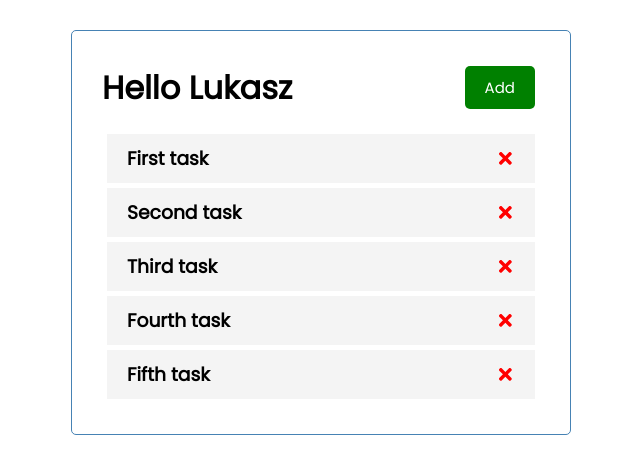
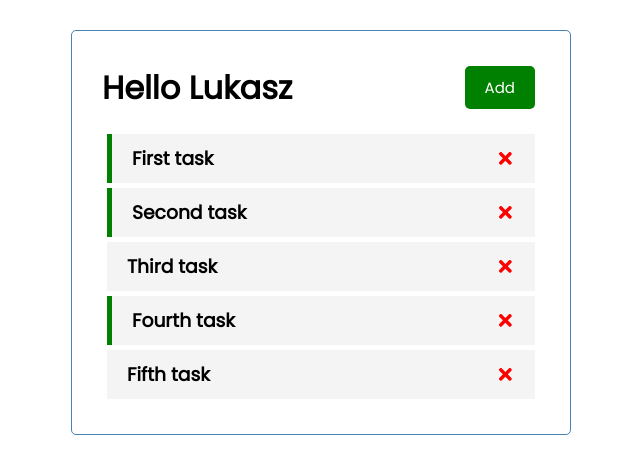
Before and after one commit to lukasz-klekner/task_tracker_react, a React (Create React App) app: page / in a window 1280 px wide. Shown: the top 474 px of the page, without its empty margins (319-959 px from the left). Built offline with nearby package versions, Linux system fonts and the light colour scheme.

Commit message:
adds toggleReminder fn

```diff
--- a/src/App.js
+++ b/src/App.js
@@ -5,21 +5,32 @@ import Tasks from './components/Tasks'
 
 function App() {
   const [tasks, setTasks] = useState([
-    { id: 1, text: 'First task' },
-    { id: 2, text: 'Second task' },
-    { id: 3, text: 'Third task' },
-    { id: 4, text: 'Fourth task' },
-    { id: 5, text: 'Fifth task' },
+    { id: 1, text: 'First task', reminder: true },
+    { id: 2, text: 'Second task', reminder: true },
+    { id: 3, text: 'Third task', reminder: false },
+    { id: 4, text: 'Fourth task', reminder: true },
+    { id: 5, text: 'Fifth task', reminder: false },
   ])
 
   const deleteTask = (id) => {
     const taskToDo = tasks.filter((task) => task.id !== id)
     setTasks(taskToDo)
   }
+
+  const toggleRemainder = (id) => {
+    const newTasks = tasks.map((task) =>
+      task.id === id ? { ...task, reminder: !task.reminder } : task
+    )
+    setTasks(newTasks)
+  }
   return (
     <div className='container'>
       <Header />
-      <Tasks tasks={tasks} onDelete={deleteTask} />
+      {tasks.length > 0 ? (
+        <Tasks tasks={tasks} onDelete={deleteTask} onToggle={toggleRemainder} />
+      ) : (
+        'No tasks to do! ^^'
+      )}
     </div>
   )
 }
--- a/src/components/Task.js
+++ b/src/components/Task.js
@@ -1,8 +1,11 @@
 import { FaTimes } from 'react-icons/fa'
 import PropTypes from 'prop-types'
 
-const Task = ({ task, onDelete }) => (
-  <div className='task'>
+const Task = ({ task, onDelete, onToggle }) => (
+  <div
+    className={`task ${task.reminder ? 'reminder' : ''}`}
+    onDoubleClick={() => onToggle(task.id)}
+  >
     <h3>
       {task.text}
       <FaTimes
--- a/src/components/Tasks.js
+++ b/src/components/Tasks.js
@@ -1,10 +1,10 @@
 import PropTypes from 'prop-types'
 import Task from './Task'
 
-const Tasks = ({ tasks, onDelete }) => (
+const Tasks = ({ tasks, onDelete, onToggle }) => (
   <>
     {tasks.map((task) => (
-      <Task key={task.id} task={task} onDelete={onDelete} />
+      <Task key={task.id} task={task} onDelete={onDelete} onToggle={onToggle} />
     ))}
   </>
 )
@@ -16,6 +16,7 @@ Tasks.defaultProps = {
 Tasks.propTypes = {
   taks: PropTypes.array,
   onDelete: PropTypes.func,
+  onToggle: PropTypes.func,
 }
 
 export default Tasks
```
